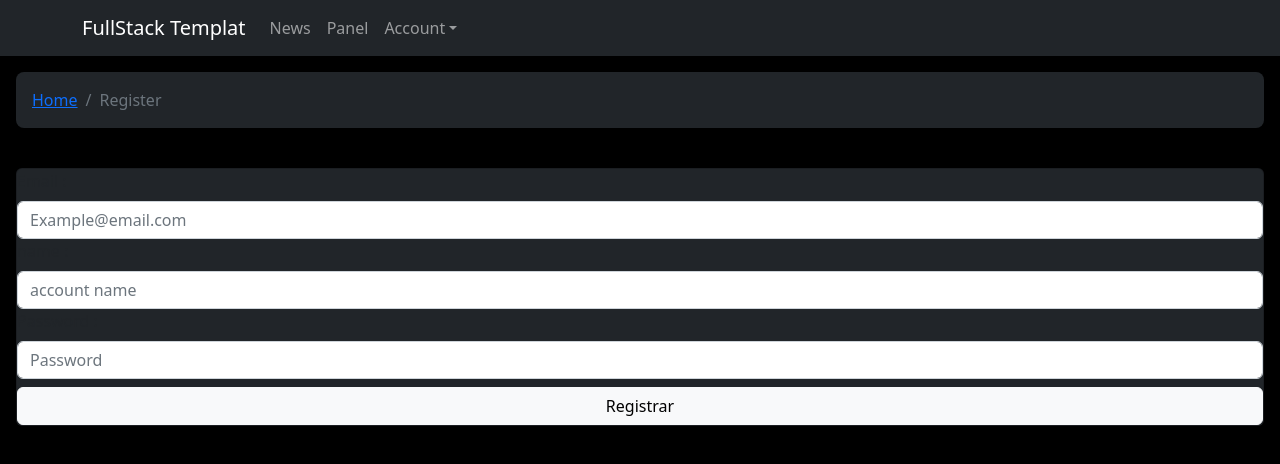
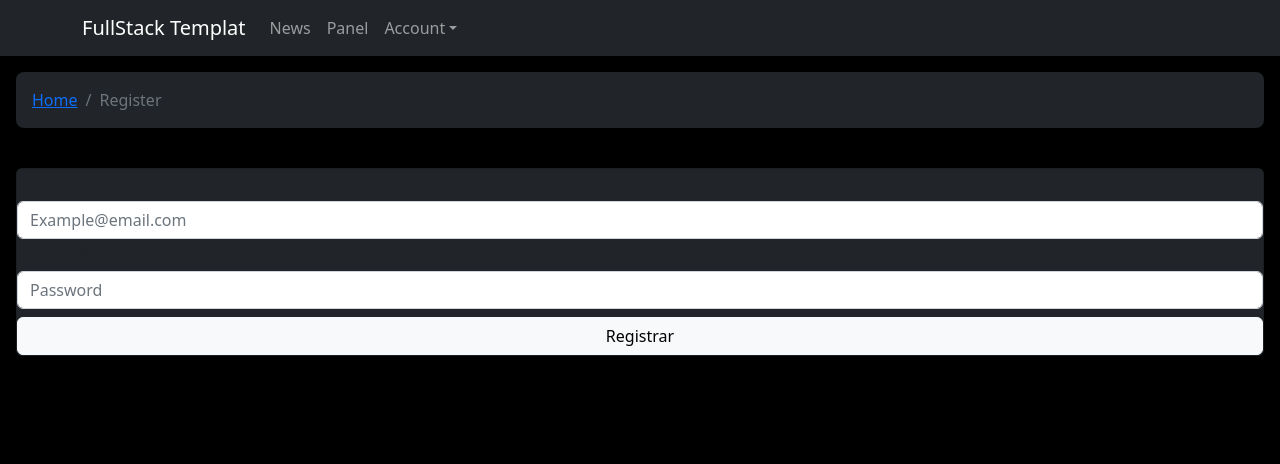
Before and after one commit to Underewarrr/template-vercel-serverless-fullstack, a Next.js app: page /user/register in a window 1280 px wide. Shown: the top 464 px of the page. Built offline with nearby package versions, Linux system fonts and the light colour scheme.

Commit message:
Fix: Register service and controller

```diff
--- a/pages/api/user/register.tsx
+++ b/pages/api/user/register.tsx
@@ -15,10 +15,9 @@ export default async function userHandler(
 }
 
 const register = async (req: NextApiRequest, res: NextApiResponse) => {
-  const { name, email, password } = req.body;
+  const { email, password } = req.body;
 
   const { data, type, message, code } = await userService.userRegister(
-    name,
     email,
     password
   );
--- a/pages/user/register.tsx
+++ b/pages/user/register.tsx
@@ -63,15 +63,7 @@ export default function Index() {
             placeholder="Example@email.com"
           />
         </Form.Group>
-        <Form.Group>
-          <Form.Label>name : </Form.Label>
-          <Form.Control
-            onChange={({ target: { value } }) => setname(value)}
-            name="name"
-            type="name"
-            placeholder="account name"
-          />
-        </Form.Group>
+
         <Form.Group>
           <Form.Label>Password : </Form.Label>
           <Form.Control
--- a/services/user.tsx
+++ b/services/user.tsx
@@ -43,24 +43,18 @@ const userLogin = async (email: string, password: string) => {
 };
 
 const userRegister = async (
-  name: string,
   email: string,
   password: string
 ) => {
   let data = await accountModel.findOne({ where: { email } });
 
-  let datan = await accountModel.findOne({ where: { name } });
 
   if (data) {
     return { code: 409, type: "REGISTER_ERROR", message: "Email existe!" };
   }
 
-  if (datan) {
-    return { code: 409, type: "REGISTER_ERROR", message: "Account name existe!" };
-  }
 
   const dataValues = await accountModel.create({
-    name,
     email,
     // password: md5Password,
     password,
@@ -81,7 +75,7 @@ const userGetInfo = async (
 ) => {
   const data = await accountModel.findOne({ where: { email },
     attributes: {
-      exclude: ['password', 'secret', 'name']
+      exclude: ['password']
   } });
   if (!data) {
     return { code: 409, type: "FIND_ERROR", message: "Usuário não existe!" };
```
